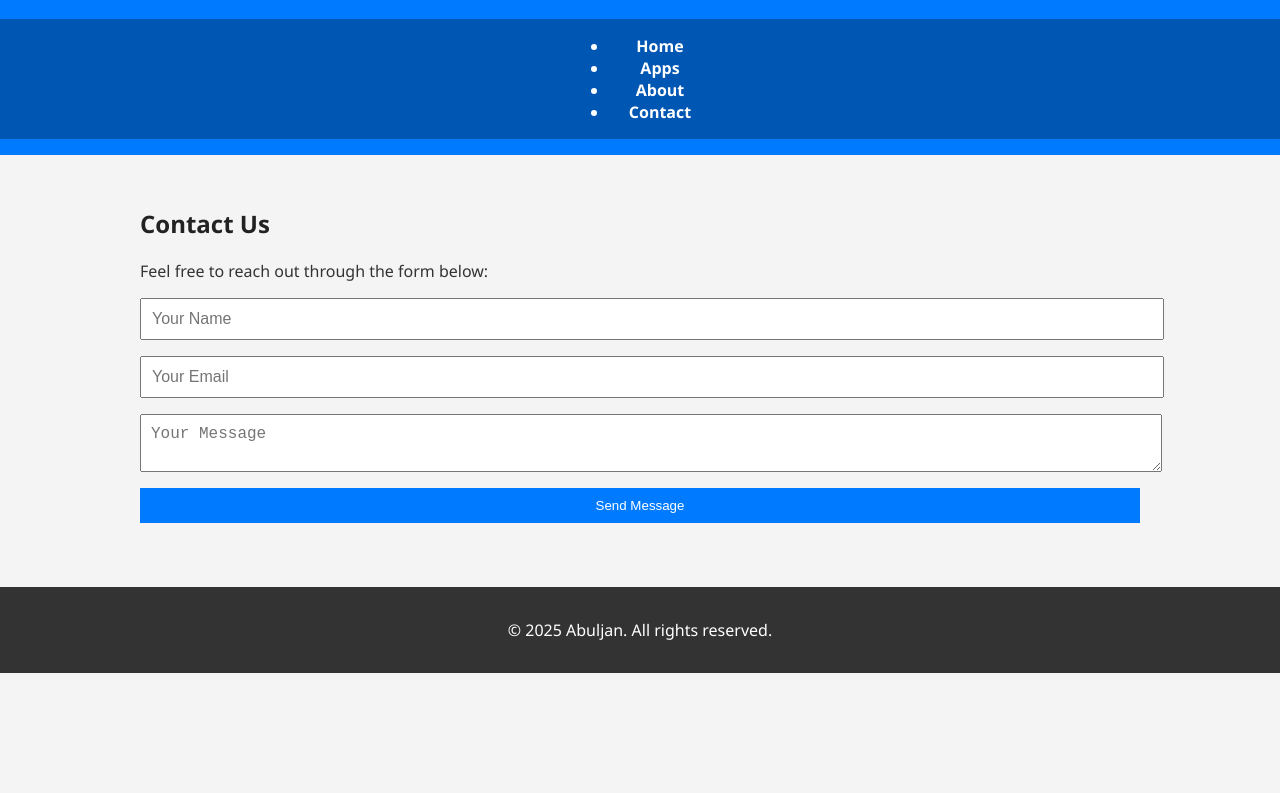
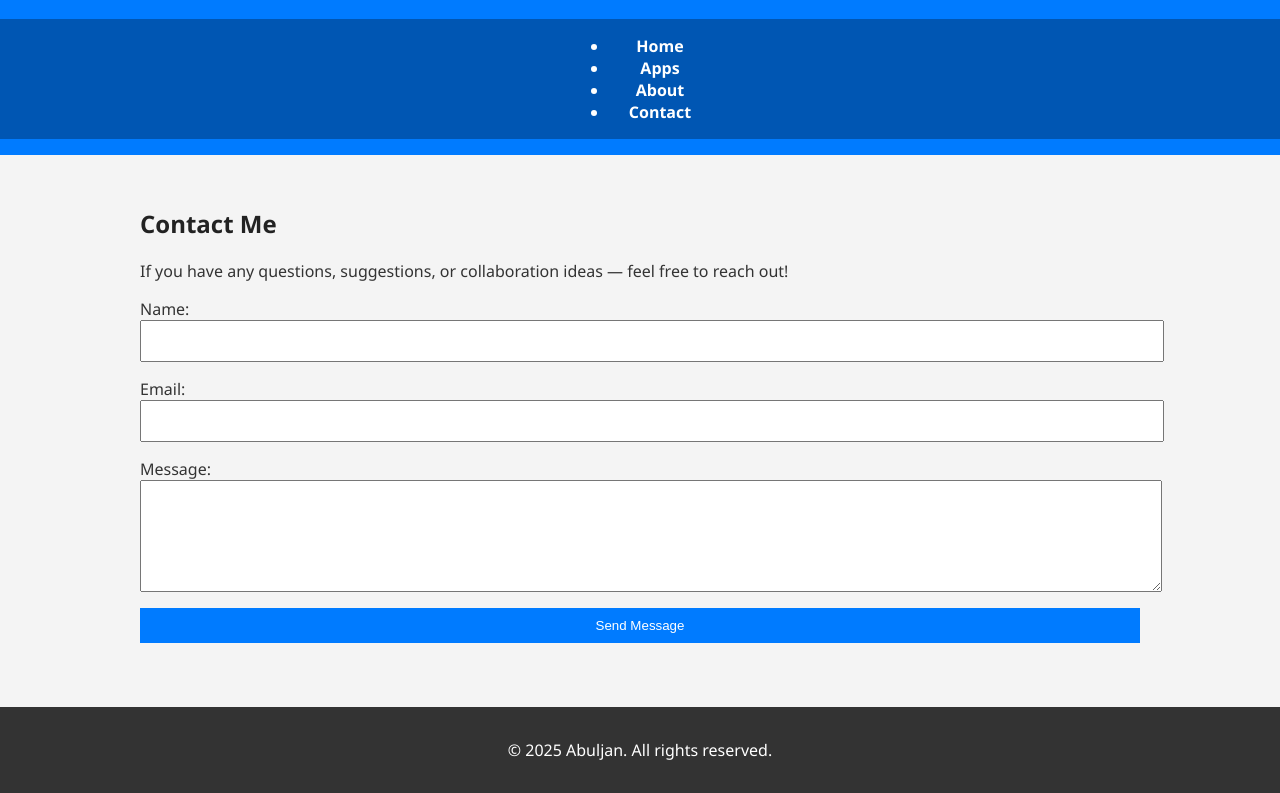
Before and after one commit to abul884/Abuljan, a plain HTML site: page contact.html in a window 1280 px wide. Shown: the part 83-876 px from the top of the page. Before the commit the page ends 800 px from the top, so only its background shows below. Drawn offline with Linux system fonts and the light colour scheme.

Commit message:
Update contact.html

```diff
--- a/contact.html
+++ b/contact.html
@@ -1,27 +1,17 @@
 <!DOCTYPE html>
 <html lang="en">
 <head>
-  <meta charset="UTF-8">
-  <meta name="viewport" content="width=device-width, initial-scale=1">
+  <meta charset="UTF-8" />
+  <meta name="viewport" content="width=device-width, initial-scale=1.0"/>
   <title>Contact - Abuljan</title>
-  <link rel="stylesheet" href="style.css">
-<!-- SEO Meta Tags -->
-<meta name="description" content="Welcome to Abuljan - A place to explore apps, tools, and useful resources.">
-<meta name="keywords" content="Abuljan, apps, tools, image to PDF, tech, converter">
-<meta name="author" content="Abuljan">
-<meta name="robots" content="index, follow">
-<meta property="og:title" content="Abuljan - Apps and Tools">
-<meta property="og:description" content="Explore helpful apps and tools built with care.">
-<meta property="og:image" content="https://abul884.github.io/Abuljan/favicon.png">
-<meta property="og:url" content="https://abul884.github.io/Abuljan/">
-<meta name="twitter:card" content="summary_large_image">
+  <link rel="stylesheet" href="style.css" />
 </head>
 <body>
-  <header>
+  <header class="header">
     <div class="container">
-      <h1>Abuljan</h1>
+      <h1 class="logo">Abuljan</h1>
       <nav>
-        <ul>
+        <ul class="nav-links">
           <li><a href="index.html">Home</a></li>
           <li><a href="apps.html">Apps</a></li>
           <li><a href="about.html">About</a></li>
@@ -31,23 +21,32 @@
     </div>
   </header>
 
-  <section class="content">
-    <div class="container">
-      <h2>Contact Us</h2>
-      <p>Feel free to reach out through the form below:</p>
-      <form action="https://formspree.io/f/your-form-id" method="POST" class="contact-form">
-        <input type="text" name="name" placeholder="Your Name" required>
-        <input type="email" name="_replyto" placeholder="Your Email" required>
-        <textarea name="message" placeholder="Your Message" required></textarea>
+  <main class="container fade-in">
+    <section class="section">
+      <h2>Contact Me</h2>
+      <p>If you have any questions, suggestions, or collaboration ideas — feel free to reach out!</p>
+
+      <form action="mailto:your-email@example.com" method="POST" enctype="text/plain" class="contact-form">
+        <label for="name">Name:</label>
+        <input type="text" id="name" name="Name" required />
+
+        <label for="email">Email:</label>
+        <input type="email" id="email" name="Email" required />
+
+        <label for="message">Message:</label>
+        <textarea id="message" name="Message" rows="5" required></textarea>
+
         <button type="submit">Send Message</button>
       </form>
-    </div>
-  </section>
+    </section>
+  </main>
 
-  <footer>
+  <footer class="footer">
     <div class="container">
       <p>&copy; 2025 Abuljan. All rights reserved.</p>
     </div>
   </footer>
+
+  <script src="script.js"></script>
 </body>
 </html>
```
